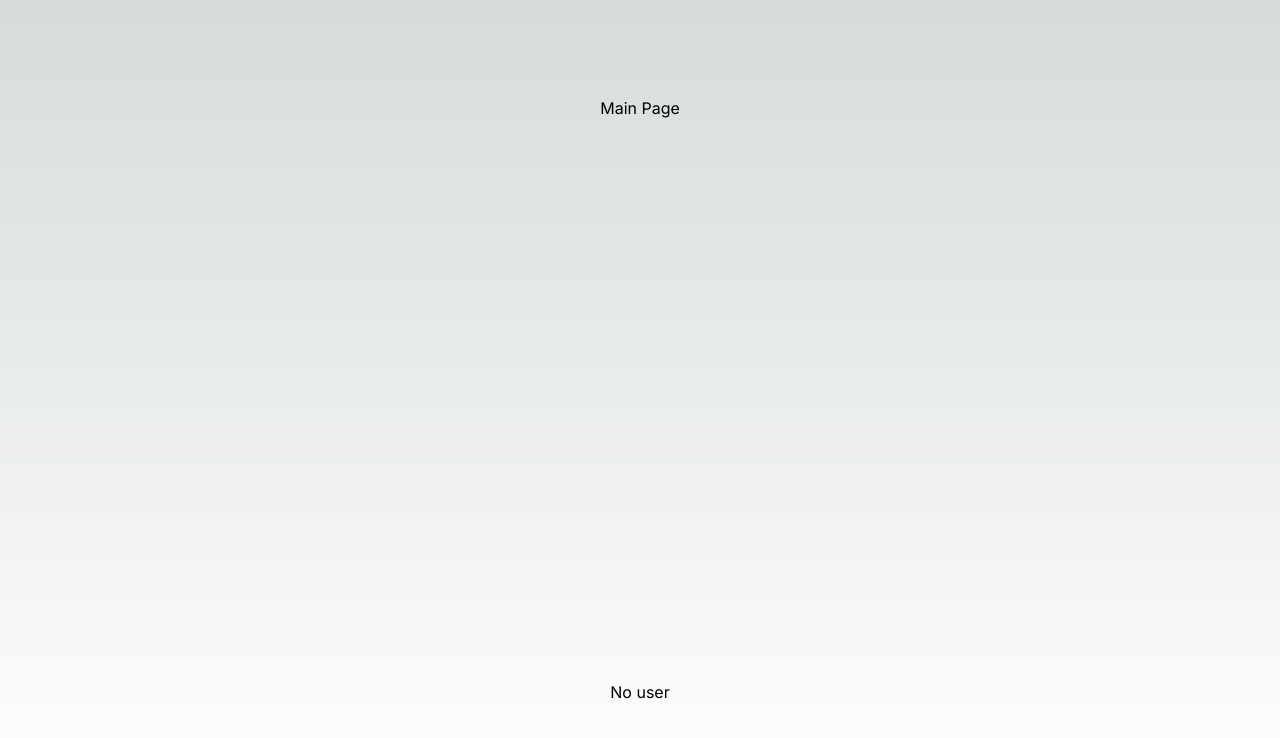
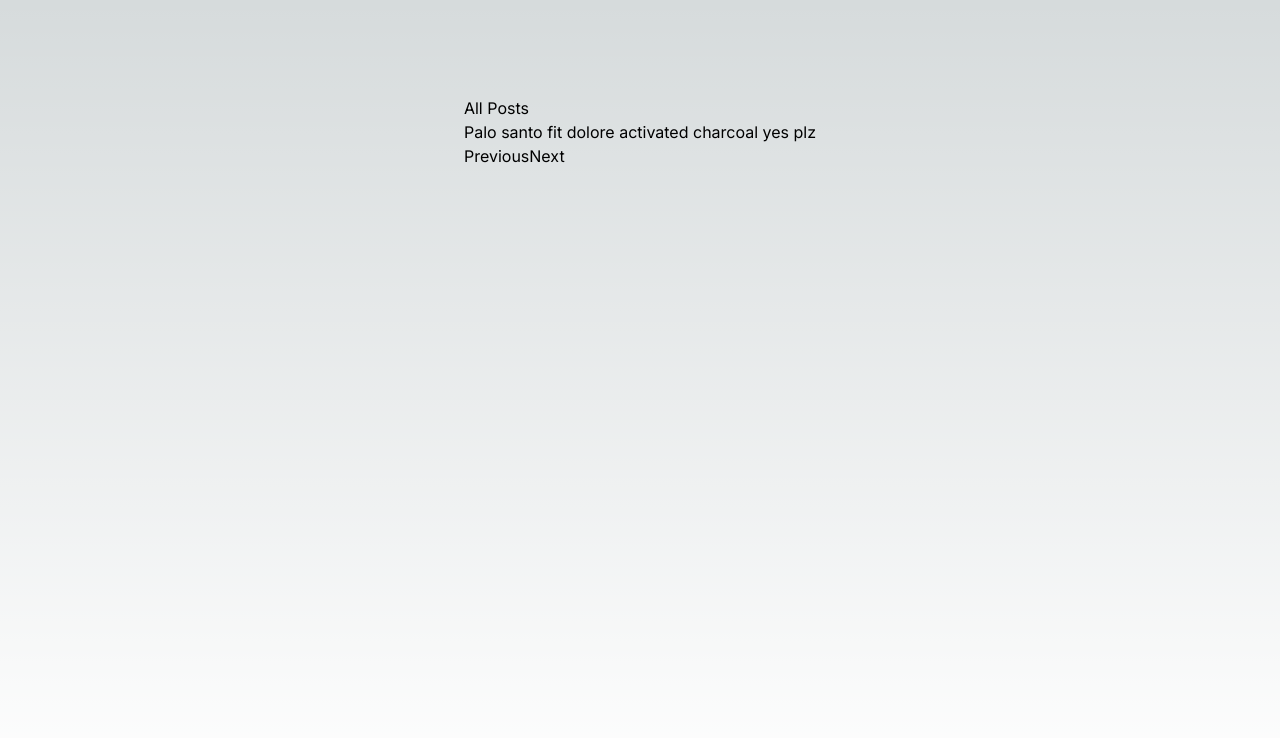
Before and after one commit to hicass/tag-ops-v3, a Next.js app: page / in a window 1280 px wide. Shown: the top 738 px of the page. Built offline with nearby package versions, Linux system fonts and the light colour scheme; no server answers; the database is empty.

Commit message:
Implement conditional the conditional rendering of different page components using a renderView function, and rename components for better readability.

```diff
--- a/src/app/layout.tsx
+++ b/src/app/layout.tsx
@@ -20,7 +20,7 @@ export default function RootLayout({
   return (
     <html lang="en">
       <Provider session={session}>
-        <body className={inter.className}>{children}</body>
+        <body suppressHydrationWarning={true} className={inter.className}>{children}</body>
       </Provider>
     </html>
   );
--- a/src/app/page.tsx
+++ b/src/app/page.tsx
@@ -1,25 +1,43 @@
-import prisma from '../database/prisma';
-import PostsFeed from '../components/PostsFeed';
+'use client';
+import { useSession, signOut } from 'next-auth/react';
+import { useState } from 'react';
+import ExplorePosts from '../components/ExplorePosts/ExplorePosts';
+import NewPost from '../components/NewPost/NewPost';
+import AllPosts from '../components/AllPosts/AllPosts';
 
-interface Post {
-  id: number;
-  createdAt: Date;
-  updatedAt: Date;
-  content: string;
-  taggedDate: Date;
-  published: boolean;
-  authorId: number;
-}
+export default function Home() {
+  const { data: session, status } = useSession();
+  const [activeView, setActiveView] = useState('explore');
 
-export default async function Home() {
-  const posts = await prisma.post.findMany({
-    where: { published: false }
-  });
+  console.log('Auth status: ', status);
+
+  const renderView = () => {
+    switch (activeView) {
+      case 'explore':
+        return <ExplorePosts />;
+      case 'new':
+        return <NewPost />;
+      case 'all':
+        return <AllPosts />
+    }
+  };
 
   return (
     <main className="flex min-h-screen flex-col items-center justify-between p-24">
-      <h1>Main Page</h1>
-      <PostsFeed posts={posts}/>
+      {session ? (
+        <div>
+          <nav className="flex flex-col">
+            <button onClick={() => signOut()}>Logout</button>
+            <button onClick={() => setActiveView('explore')}>Explore</button>
+            <button onClick={() => setActiveView('new')}>New</button>
+            <button onClick={() => setActiveView('all')}>All</button>
+          </nav>
+
+          {renderView()}
+        </div>
+      ) : (
+        <ExplorePosts />
+      )}
     </main>
   );
 }
--- /dev/null
+++ b/src/components/AllPosts/AllPosts.tsx
@@ -0,0 +1,5 @@
+export default function AllPosts() {
+    return (
+        <h1>AllPosts</h1>
+    )
+}
--- /dev/null
+++ b/src/components/ExplorePosts/ExplorePosts.tsx
@@ -0,0 +1,52 @@
+'use client';
+import { useEffect, useState } from 'react';
+
+export default function ExplorePosts() {
+  const [currentPostIdx, setCurrentPostIdx] = useState<number>(0);
+  const posts = [
+    { content: 'Palo santo fit dolore activated charcoal yes plz' },
+    { content: 'Lomo qui pickled XOXO, nisi marxism raclette. Sed hella blog aute single-origin coffee. Cornhole narwhal 90\'s mustache messenger bag. Retro meggings pug cronut chia. Tbh yes plz ut pariatur quinoa succulents consectetur scenester bruh marfa anim readymade umami.' },
+    { content: 'Yes plz flexitarian freegan, viral small batch ipsum +1.' },
+    { content: 'Commodo man braid ut butcher fanny pack. Chartreuse live-edge pariatur gorpcore williamsburg artisan celiac green juice small batch palo santo twee dolore. Yuccie 3 wolf moon direct trade, tattooed authentic solarpunk franzen prism synth polaroid typewriter meditation taxidermy vaporware. Yes plz normcore anim organic godard jianbing roof party in eu. Portland duis YOLO small batch af, food truck mixtape vexillologist DSA heirloom try-hard. Sartorial exercitation irony, chartreuse ut ugh gorpcore blackbird spyplane single-origin coffee neutral milk hotel retro.' },
+    { content: 'Tempor dolor gentrify proident williamsburg, stumptown dolore solarpunk blog polaroid cold-pressed beard wayfarers humblebrag ea.' },
+    { content: 'Elit ullamco blue bottle raw denim chambray enamel pin proident eiusmod ut 3 wolf moon heirloom fit pok pok.' },
+    { content: 'Dummy text? More like dummy thicc text, amirite?' },
+    { content: 'I\'m baby next level deserunt skateboard put a bird on it food truck lomo selfies laborum mumblecore copper mug pickled. Keffiyeh solarpunk celiac raclette plaid esse craft beer la croix bicycle rights coloring book deserunt tacos. Next level poutine actually offal intelligentsia. Air plant eu chia cred whatever.' },
+    { content: 'Tumeric 90\'s bespoke yes plz knausgaard, glossier fugiat single-origin coffee tonx mustache blog in actually pop-up. VHS Brooklyn cronut praxis la croix ennui 90\'s synth air plant eu crucifix bodega boys velit. Raw denim bespoke unicorn church-key, narwhal la croix subway tile. Messenger bag fixie jianbing, minim authentic palo santo tacos. Meh ea reprehenderit aliquip man braid, taxidermy laboris asymmetrical tote bag snackwave irony vaporware.' },
+    { content: 'Unicorn post-ironic PBR&B subway tile narwhal snackwave sed gatekeep synth duis offal quis.' },
+    { content: 'Fingerstache meh ut, raw denim synth mlkshk heirloom ex mumblecore DSA live-edge keytar pug fixie non.' },
+    { content: 'Green juice big mood paleo' },
+    { content: 'Kombucha glossier et palo santo solarpunk ex. Crucifix art party duis hot chicken actually palo santo magna post-ironic. Single-origin coffee etsy humblebrag organic, four loko same cupping normcore blog vegan squid aute franzen.' },
+    { content: 'Try-hard adaptogen jean shorts williamsburg lomo' },
+]
+
+  const handleNext = () => {
+    setCurrentPostIdx((prevIndex) => (prevIndex + 1) % posts.length);
+  };
+
+  const handlePrev = () => {
+    setCurrentPostIdx(
+      (prevIndex) => (prevIndex - 1 + posts.length) % posts.length
+    );
+  };
+
+  return (
+    <main>
+        <div>
+          <h1>All Posts</h1>
+          <p>{posts[currentPostIdx].content}</p>
+          <div>
+            <button onClick={handlePrev} disabled={currentPostIdx === 0}>
+              Previous
+            </button>
+            <button
+              onClick={handleNext}
+              disabled={currentPostIdx === posts.length - 1}
+            >
+              Next
+            </button>
+          </div>
+        </div>
+    </main>
+  );
+}
--- /dev/null
+++ b/src/components/NewPost/NewPost.tsx
@@ -0,0 +1,5 @@
+export default function NewPost() {
+    return (
+        <h1>NewPost</h1>
+    )
+}
--- a/src/components/PostsFeed.tsx
+++ /dev/null
@@ -1,53 +0,0 @@
-'use client';
-import { useEffect, useState } from 'react';
-import { useSession } from 'next-auth/react';
-
-interface Post {
-  id: number;
-  createdAt: Date;
-  updatedAt: Date;
-  content: string;
-  taggedDate: Date;
-  published: boolean;
-  authorId: number;
-}
-
-export default function AllPosts({ posts }: { posts: Post[] }) {
-  const [currentPostIdx, setCurrentPostIdx] = useState<number>(0);
-  const { data: session, status } = useSession();
-  console.log('Client session: ', session);
-
-  const handleNext = () => {
-    setCurrentPostIdx((prevIndex) => (prevIndex + 1) % posts.length);
-  };
-
-  const handlePrev = () => {
-    setCurrentPostIdx(
-      (prevIndex) => (prevIndex - 1 + posts.length) % posts.length
-    );
-  };
-
-  return (
-    <main>
-      {session ? (
-        <div>
-          <h1>All Posts</h1>
-          {/* <p>{posts[currentPostIdx].content}</p> */}
-          <div>
-            <button onClick={handlePrev} disabled={currentPostIdx === 0}>
-              Previous
-            </button>
-            <button
-              onClick={handleNext}
-              disabled={currentPostIdx === posts.length - 1}
-            >
-              Next
-            </button>
-          </div>
-        </div>
-      ) : (
-        <h1>No user</h1>
-      )}
-    </main>
-  );
-}
```
